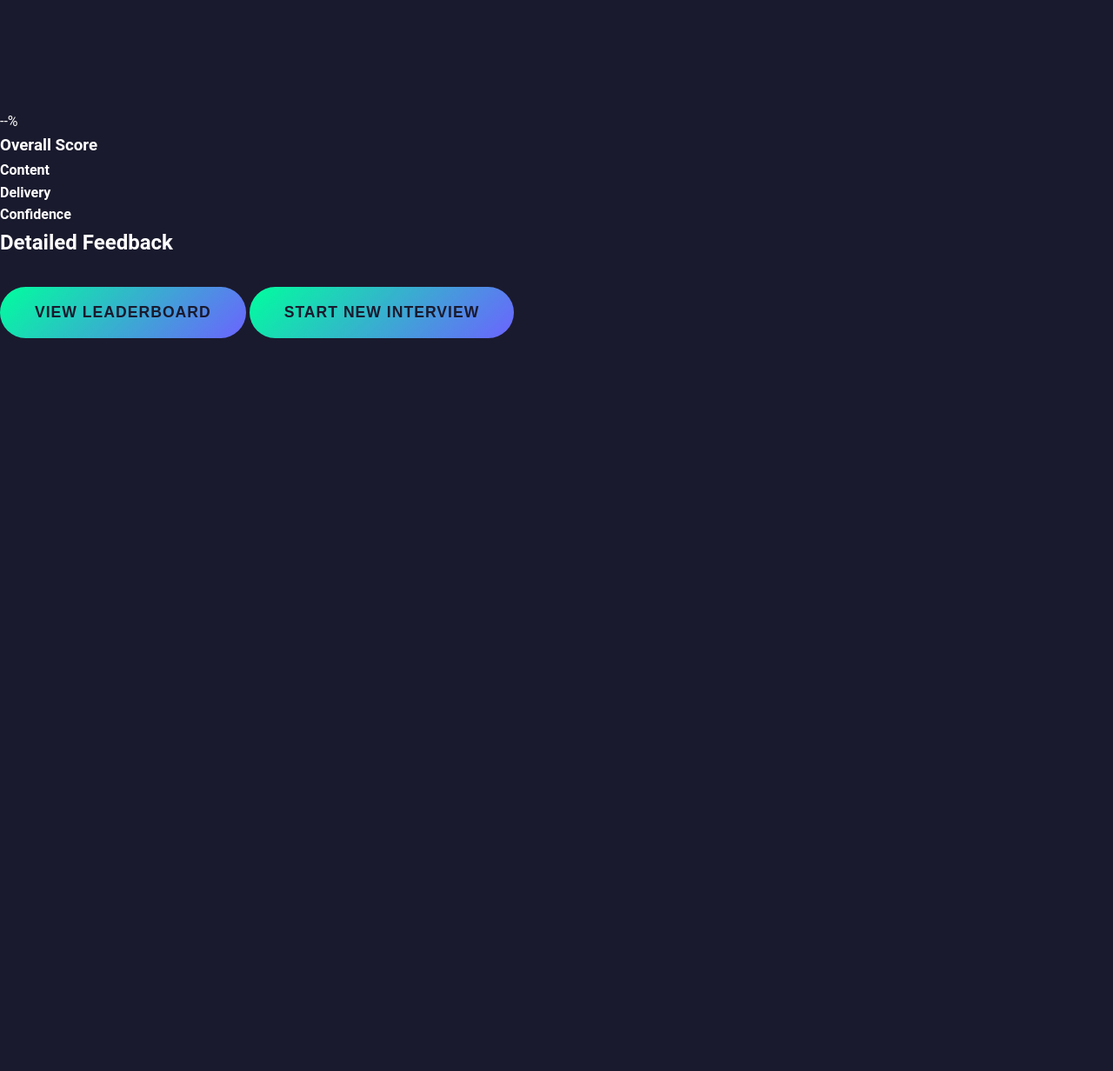
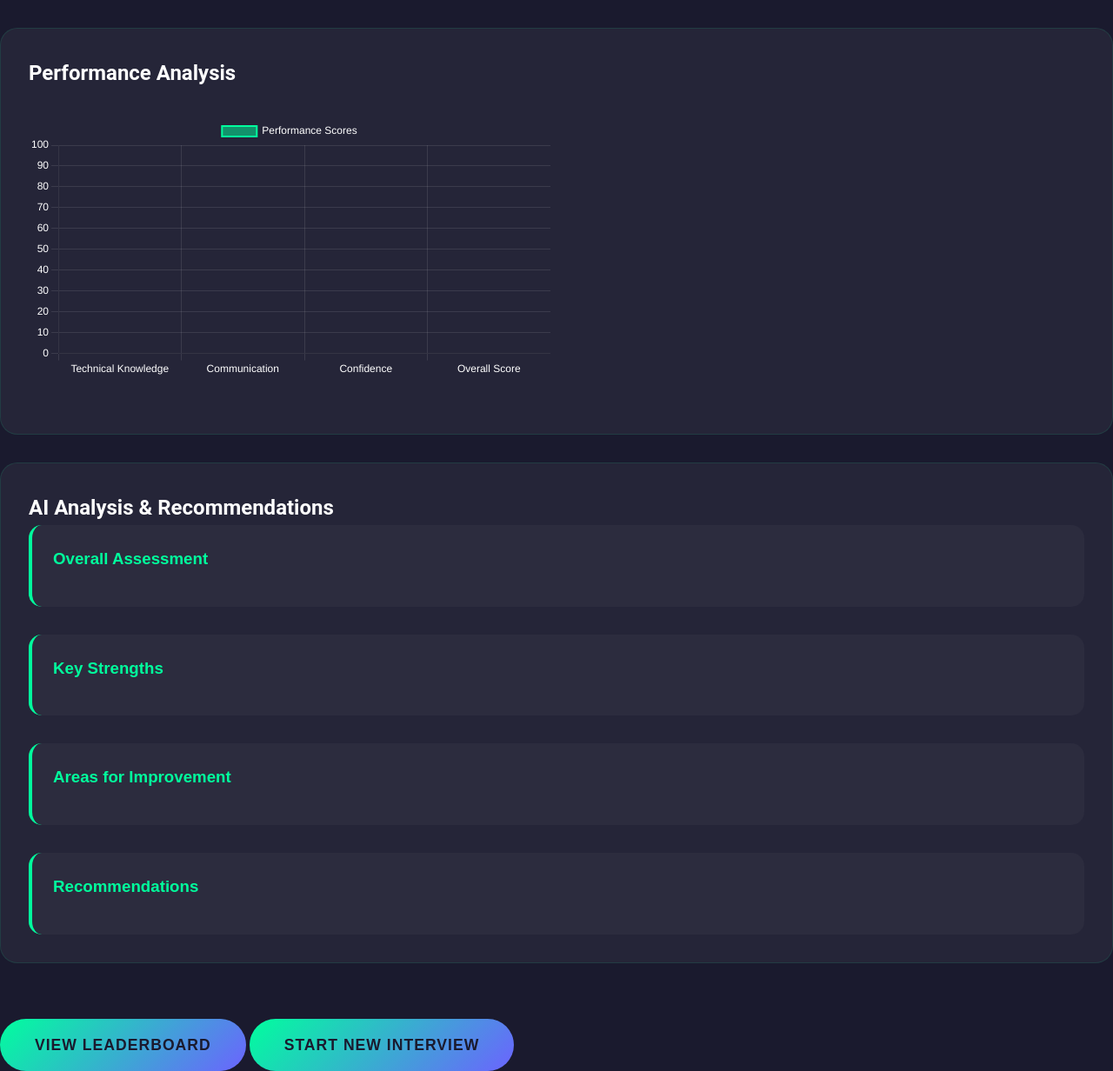
Before and after one commit to StackOverflowed512/RecruiTron-, a Flask app: page /feedback in a window 1280 px wide. Shown: the part 77-1309 px from the top of the page at 87% size. Before the commit the page ends 466 px from the top, so only its background shows below. Run offline with Flask 3, Linux system fonts and the light colour scheme; the visitor is signed in with stand-in values (Sample User, id 1); parts of the project's set-up code (start-up, migrations or seed data) failed here and were passed over.

Commit message:
feedback

```diff
--- a/app.py
+++ b/app.py
@@ -1,7 +1,7 @@
-from flask import Flask, render_template, request, jsonify, session
+from flask import Flask, render_template, request, jsonify, session, redirect
 import os
 import json
-import re  # Add this import
+import re
 from werkzeug.utils import secure_filename
 from models.resume_analyzer import ResumeAnalyzer
 from models.sentiment_analyzer import SentimentAnalyzer
@@ -207,6 +207,7 @@ def analyze_response():
         data = request.json
         question = data.get('question', '')
         response = data.get('response', '')
+        is_final = len(session.get('answers', [])) >= 4  # Check if this is the last question
 
         # Generate analysis prompt for Gemini
         prompt = f"""
@@ -226,11 +227,6 @@ def analyze_response():
                 "specific feedback point 3"
             ]
         }}
-
-        Base the scores on:
-        - Technical accuracy and depth
-        - Communication clarity
-        - Confidence in delivery
         """
 
         # Get Gemini's analysis
@@ -245,12 +241,7 @@ def analyze_response():
 
         analysis = json.loads(response_text)
 
-        # Validate analysis format
-        required_keys = ['technical_score', 'communication_score', 'confidence_score', 'total_score', 'feedback']
-        if not all(key in analysis for key in required_keys):
-            raise ValueError("Invalid response format from Gemini")
-
-        # Store the response and score
+        # Store the answer and analysis
         answers = session.get('answers', [])
         answers.append({
             'question': question,
@@ -259,61 +250,81 @@ def analyze_response():
         })
         session['answers'] = answers
 
-        # Check if this was the last question
-        current_questions = session.get('current_questions', [])
-        is_final = len(answers) >= len(current_questions)
-
         if is_final:
-            # Calculate final score
-            scores = [ans['score']['total_score'] for ans in answers]
-            final_score = {
-                'total_score': sum(scores) / len(scores),
+            # Calculate final scores
+            final_scores = {
                 'technical_score': sum(ans['score']['technical_score'] for ans in answers) / len(answers),
                 'communication_score': sum(ans['score']['communication_score'] for ans in answers) / len(answers),
-                'overall_score': sum(scores) / len(scores)
+                'confidence_score': sum(ans['score']['confidence_score'] for ans in answers) / len(answers),
+                'total_score': sum(ans['score']['total_score'] for ans in answers) / len(answers)
             }
-            session['final_score'] = final_score
+
+            # Generate overall feedback
+            feedback_prompt = f"""
+            Review these interview responses and provide comprehensive feedback:
+
+            Questions and Answers: {json.dumps(answers, indent=2)}
+
+            Provide feedback in this JSON format:
+            {{
+                "overall_assessment": "detailed assessment of overall performance",
+                "strengths": ["strength1", "strength2", "strength3"],
+                "areas_for_improvement": ["area1", "area2", "area3"],
+                "recommendations": ["recommendation1", "recommendation2", "recommendation3"]
+            }}
+            """
+
+            feedback_response = model.generate_content(feedback_prompt)
+            feedback_text = feedback_response.text.strip()
+
+            # Clean and parse feedback JSON
+            feedback_match = re.search(r'\{.*\}', feedback_text, re.DOTALL)
+            if feedback_match:
+                feedback_text = feedback_match.group()
+
+            overall_feedback = json.loads(feedback_text)
+
+            # Store in session
+            session['final_score'] = final_scores
+            session['overall_feedback'] = overall_feedback
+
+            return jsonify({
+                'success': True,
+                'is_final': True,
+                'redirect': '/feedback'
+            })
 
         return jsonify({
             'success': True,
+            'is_final': False,
             'score': analysis,
-            'feedback': analysis['feedback'],
-            'is_final': is_final,
-            'final_score': final_score if is_final else None
+            'feedback': analysis['feedback']
         })
 
     except Exception as e:
         print(f"Error analyzing response: {e}")
-        print(f"Response text: {response_text if 'response_text' in locals() else 'Not available'}")
-        return jsonify({
-            'success': False,
-            'error': str(e)
-        }), 500
+        return jsonify({'success': False, 'error': str(e)}), 500
 
-@app.route('/get_final_score')
-def get_final_score():
+@app.route('/feedback')
+def feedback():
+    if 'final_score' not in session or 'overall_feedback' not in session:
+        return redirect('/')
+    return render_template('feedback.html')
+
+@app.route('/get_final_feedback')
+def get_final_feedback():
     try:
-        final_score = session.get('final_score')
-        answers = session.get('answers', [])
-
-        if not final_score:
-            final_score = score_calculator.calculate_final_score({
-                'questions': answers
-            })
-            session['final_score'] = final_score
+        if 'final_score' not in session or 'overall_feedback' not in session:
+            return jsonify({'success': False, 'error': 'No feedback available'}), 404
 
         return jsonify({
             'success': True,
-            'score': final_score,
-            'answers': answers
+            'final_score': session['final_score'],
+            'overall_feedback': session['overall_feedback']
         })
-
     except Exception as e:
-        print(f"Error getting final score: {e}")
-        return jsonify({
-            'success': False,
-            'error': str(e)
-        }), 500
+        print(f"Error getting final feedback: {e}")
+        return jsonify({'success': False, 'error': str(e)}), 500
     video_data = data.get('videoData', '')
     audio_data = data.get('audioData', '')
 
@@ -396,10 +407,6 @@ def submit_interview():
         'score': final_score
     })
 
-@app.route('/feedback')
-def feedback():
-    return render_template('feedback.html')
-
 @app.route('/leaderboard')
 def leaderboard():
     return render_template('leaderboard.html')
--- a/static/css/style.css
+++ b/static/css/style.css
@@ -654,3 +654,60 @@ body.torch-effect {
         padding: 1rem 2rem;
     }
 }
+
+.performance-analysis {
+    background: rgba(255, 255, 255, 0.05);
+    border-radius: 20px;
+    padding: 2rem;
+    margin: 2rem 0;
+    border: 1px solid rgba(0, 255, 157, 0.1);
+}
+
+.chart-container {
+    height: 300px;
+    margin: 2rem 0;
+}
+
+.ai-feedback {
+    background: rgba(255, 255, 255, 0.05);
+    border-radius: 20px;
+    padding: 2rem;
+    margin: 2rem 0;
+    border: 1px solid rgba(0, 255, 157, 0.1);
+}
+
+.feedback-content {
+    display: grid;
+    gap: 2rem;
+}
+
+.feedback-section {
+    padding: 1.5rem;
+    background: rgba(255, 255, 255, 0.03);
+    border-radius: 15px;
+    border-left: 4px solid var(--primary-color);
+}
+
+.feedback-section h3 {
+    color: var(--primary-color);
+    margin-bottom: 1rem;
+    font-family: 'Orbitron', sans-serif;
+}
+
+.feedback-section ul {
+    list-style-type: none;
+    padding: 0;
+}
+
+.feedback-section li {
+    margin: 0.8rem 0;
+    padding-left: 1.5rem;
+    position: relative;
+}
+
+.feedback-section li::before {
+    content: '→';
+    color: var(--primary-color);
+    position: absolute;
+    left: 0;
+}
--- /dev/null
+++ b/static/js/feedback.js
@@ -0,0 +1,98 @@
+document.addEventListener('DOMContentLoaded', function() {
+    fetch('/get_final_feedback')
+        .then(response => response.json())
+        .then(data => {
+            if (data.success) {
+                displayPerformanceChart(data.final_score);
+                displayAIFeedback(data.overall_feedback);
+            }
+        })
+        .catch(error => console.error('Error:', error));
+});
+
+function displayPerformanceChart(scores) {
+    const ctx = document.getElementById('performanceChart').getContext('2d');
+    new Chart(ctx, {
+        type: 'bar',
+        data: {
+            labels: ['Technical Knowledge', 'Communication', 'Confidence', 'Overall Score'],
+            datasets: [{
+                label: 'Performance Scores',
+                data: [
+                    scores.technical_score,
+                    scores.communication_score,
+                    scores.confidence_score,
+                    scores.total_score
+                ],
+                backgroundColor: [
+                    'rgba(0, 255, 157, 0.5)',
+                    'rgba(108, 99, 255, 0.5)',
+                    'rgba(255, 51, 102, 0.5)',
+                    'rgba(255, 206, 86, 0.5)'
+                ],
+                borderColor: [
+                    'rgba(0, 255, 157, 1)',
+                    'rgba(108, 99, 255, 1)',
+                    'rgba(255, 51, 102, 1)',
+                    'rgba(255, 206, 86, 1)'
+                ],
+                borderWidth: 2
+            }]
+        },
+        options: {
+            responsive: true,
+            scales: {
+                y: {
+                    beginAtZero: true,
+                    max: 100,
+                    grid: {
+                        color: 'rgba(255, 255, 255, 0.1)'
+                    },
+                    ticks: {
+                        color: '#fff'
+                    }
+                },
+                x: {
+                    grid: {
+                        color: 'rgba(255, 255, 255, 0.1)'
+                    },
+                    ticks: {
+                        color: '#fff'
+                    }
+                }
+            },
+            plugins: {
+                legend: {
+                    labels: {
+                        color: '#fff'
+                    }
+                }
+            }
+        }
+    });
+}
+
+function displayAIFeedback(feedback) {
+    document.getElementById('overallAssessment').textContent = feedback.overall_assessment;
+
+    const strengthsList = document.getElementById('strengths');
+    feedback.strengths.forEach(strength => {
+        const li = document.createElement('li');
+        li.textContent = strength;
+        strengthsList.appendChild(li);
+    });
+
+    const improvementsList = document.getElementById('improvements');
+    feedback.areas_for_improvement.forEach(area => {
+        const li = document.createElement('li');
+        li.textContent = area;
+        improvementsList.appendChild(li);
+    });
+
+    const recommendationsList = document.getElementById('recommendations');
+    feedback.recommendations.forEach(rec => {
+        const li = document.createElement('li');
+        li.textContent = rec;
+        recommendationsList.appendChild(li);
+    });
+}
--- a/static/js/main.js
+++ b/static/js/main.js
@@ -150,17 +150,19 @@ function submitAnswer() {
     .then(res => res.json())
     .then(data => {
         if (data.success) {
-            displayFeedback(data.feedback);
-            displayScore(data.score);
+            if (data.is_final) {
+                window.location.href = '/feedback';
+            } else {
+                if (data.score) {
+                    displayScore(data.score);
+                    displayFeedback(data.feedback);
+                }
 
-            if (data.is_final) {
-                showFinalScore(data.final_score);
-            } else {
                 setTimeout(() => {
                     currentQuestionIndex++;
                     displayCurrentQuestion();
                     document.getElementById('response').value = '';
-                    clearFeedback();
+                    clearFeedbackDisplay();
                 }, 3000);
             }
         } else {
@@ -177,7 +179,45 @@ function submitAnswer() {
     });
 }
 
+function displayScore(score) {
+    if (!score) return;
+
+    const scoreElement = document.getElementById('score');
+    scoreElement.style.display = 'block';
+    scoreElement.innerHTML = `
+        <div class="score-details">
+            <h3>Score Breakdown:</h3>
+            <div class="score-item">
+                <label>Technical Understanding:</label>
+                <div class="score-bar">
+                    <div class="score-fill" style="width: ${score.technical_score || 0}%"></div>
+                </div>
+                <span>${score.technical_score || 0}%</span>
+            </div>
+            <div class="score-item">
+                <label>Communication:</label>
+                <div class="score-bar">
+                    <div class="score-fill" style="width: ${score.communication_score || 0}%"></div>
+                </div>
+                <span>${score.communication_score || 0}%</span>
+            </div>
+            <div class="score-item">
+                <label>Confidence:</label>
+                <div class="score-bar">
+                    <div class="score-fill" style="width: ${score.confidence_score || 0}%"></div>
+                </div>
+                <span>${score.confidence_score || 0}%</span>
+            </div>
+            <div class="score-total">
+                <h4>Total Score: ${score.total_score || 0}%</h4>
+            </div>
+        </div>
+    `;
+}
+
 function displayFeedback(feedback) {
+    if (!feedback) return;
+
     const feedbackElement = document.getElementById('feedback');
     feedbackElement.style.display = 'block';
     feedbackElement.innerHTML = `
@@ -188,76 +228,53 @@ function displayFeedback(feedback) {
     `;
 }
 
-function displayScore(score) {
+function clearFeedbackDisplay() {
     const scoreElement = document.getElementById('score');
-    scoreElement.style.display = 'block';
-    scoreElement.innerHTML = `
-        <div class="score-details">
-            <h3>Score Breakdown:</h3>
-            <div class="score-item">
-                <label>Technical Understanding:</label>
-                <div class="score-bar">
-                    <div class="score-fill" style="width: ${score.technical_score}%"></div>
-                </div>
-                <span>${score.technical_score}%</span>
-            </div>
-            <div class="score-item">
-                <label>Communication:</label>
-                <div class="score-bar">
-                    <div class="score-fill" style="width: ${score.communication_score}%"></div>
-                </div>
-                <span>${score.communication_score}%</span>
-            </div>
-            <div class="score-item">
-                <label>Confidence:</label>
-                <div class="score-bar">
-                    <div class="score-fill" style="width: ${score.confidence_score}%"></div>
-                </div>
-                <span>${score.confidence_score}%</span>
-            </div>
-            <div class="score-total">
-                <h4>Total Score: ${score.total_score}%</h4>
-            </div>
-        </div>
-    `;
+    const feedbackElement = document.getElementById('feedback');
+
+    if (scoreElement) {
+        scoreElement.style.display = 'none';
+        scoreElement.innerHTML = '';
+    }
+
+    if (feedbackElement) {
+        feedbackElement.style.display = 'none';
+        feedbackElement.innerHTML = '';
+    }
 }
 
-function showFinalScore(finalScore) {
-    const container = document.querySelector('.question-section');
-    container.innerHTML = `
-        <h2>Interview Complete!</h2>
-        <div class="final-score">
-            <div class="score-circle">
-                <h3>Final Score: ${finalScore.total_score.toFixed(1)}%</h3>
-            </div>
-            <div class="score-breakdown">
-                <h3>Performance Breakdown:</h3>
-                <div class="score-item">
-                    <label>Technical Knowledge:</label>
-                    <div class="score-bar">
-                        <div class="score-fill" style="width: ${finalScore.technical_score}%"></div>
-                    </div>
-                    <span>${finalScore.technical_score.toFixed(1)}%</span>
-                </div>
-                <div class="score-item">
-                    <label>Communication Skills:</label>
-                    <div class="score-bar">
-                        <div class="score-fill" style="width: ${finalScore.communication_score}%"></div>
-                    </div>
-                    <span>${finalScore.communication_score.toFixed(1)}%</span>
-                </div>
-                <div class="score-item">
-                    <label>Overall Performance:</label>
-                    <div class="score-bar">
-                        <div class="score-fill" style="width: ${finalScore.overall_score}%"></div>
-                    </div>
-                    <span>${finalScore.overall_score.toFixed(1)}%</span>
-                </div>
-            </div>
-        </div>
-        <a href="/feedback" class="btn">View Detailed Feedback</a>
-    `;
+function displayCurrentQuestion() {
+    const questionElement = document.getElementById('question');
+    const progressText = document.getElementById('progressText');
+    const progressBar = document.querySelector('.progress');
+
+    if (currentQuestionIndex < questions.length) {
+        questionElement.textContent = questions[currentQuestionIndex];
+        progressText.textContent = `Question ${currentQuestionIndex + 1} of ${questions.length}`;
+        progressBar.style.width = `${((currentQuestionIndex + 1) / questions.length) * 100}%`;
+    }
 }
 
-// Initialize when page loads
-document.addEventListener('DOMContentLoaded', initInterviewPage);
+// Initialize questions when the page loads
+document.addEventListener('DOMContentLoaded', function() {
+    fetch('/get_questions', {
+        method: 'POST',
+        headers: {
+            'Content-Type': 'application/json'
+        },
+        credentials: 'same-origin'
+    })
+    .then(res => res.json())
+    .then(data => {
+        if (data.success && data.questions) {
+            questions = data.questions;
+            displayCurrentQuestion();
+        } else {
+            throw new Error(data.error || 'Failed to get questions');
+        }
+    })
+    .catch(error => {
+        console.error('Error:', error);
+        alert('Failed to load interview questions. Please refresh the page.');
+    });
+});
--- a/templates/feedback.html
+++ b/templates/feedback.html
@@ -5,6 +5,7 @@
     <meta name="viewport" content="width=device-width, initial-scale=1.0">
     <title>Interview Feedback</title>
     <link rel="stylesheet" href="/static/css/style.css">
+    <script src="https://cdn.jsdelivr.net/npm/chart.js"></script>
 </head>
 <body>
     <div class="feedback-container">
@@ -13,51 +14,41 @@
             <p>Here's how you performed in your AI-powered interview</p>
         </header>
 
-        <div class="score-summary">
-            <div class="score-card">
-                <div class="score-circle">
-                    <svg class="progress-ring" width="120" height="120">
-                        <circle class="progress-ring-circle" stroke-width="8" fill="transparent" r="52" cx="60" cy="60"/>
-                    </svg>
-                    <div class="score-value" id="totalScore">--%</div>
+        <div class="performance-analysis">
+            <h2>Performance Analysis</h2>
+            <div class="chart-container">
+                <canvas id="performanceChart"></canvas>
+            </div>
+        </div>
+
+        <div class="ai-feedback">
+            <h2>AI Analysis & Recommendations</h2>
+            <div class="feedback-content">
+                <div class="feedback-section">
+                    <h3>Overall Assessment</h3>
+                    <p id="overallAssessment"></p>
                 </div>
-                <h3>Overall Score</h3>
-            </div>
-
-            <div class="score-details">
-                <div class="score-category">
-                    <h4>Content</h4>
-                    <div class="score-bar">
-                        <div class="score-fill" id="contentScore"></div>
-                    </div>
+                <div class="feedback-section">
+                    <h3>Key Strengths</h3>
+                    <ul id="strengths"></ul>
                 </div>
-                <div class="score-category">
-                    <h4>Delivery</h4>
-                    <div class="score-bar">
-                        <div class="score-fill" id="deliveryScore"></div>
-                    </div>
+                <div class="feedback-section">
+                    <h3>Areas for Improvement</h3>
+                    <ul id="improvements"></ul>
                 </div>
-                <div class="score-category">
-                    <h4>Confidence</h4>
-                    <div class="score-bar">
-                        <div class="score-fill" id="confidenceScore"></div>
-                    </div>
+                <div class="feedback-section">
+                    <h3>Recommendations</h3>
+                    <ul id="recommendations"></ul>
                 </div>
             </div>
         </div>
 
-        <div class="feedback-section">
-            <h2>Detailed Feedback</h2>
-            <div class="feedback-points" id="feedbackPoints">
-            </div>
-        </div>
-
         <div class="actions">
-            <button class="btn" id="viewLeaderboard">View Leaderboard</button>
-            <button class="btn primary" id="newInterview">Start New Interview</button>
+            <button class="btn" onclick="window.location.href='/leaderboard'">View Leaderboard</button>
+            <button class="btn primary" onclick="window.location.href='/'">Start New Interview</button>
         </div>
     </div>
 
-    <script src="/static/js/main.js"></script>
+    <script src="/static/js/feedback.js"></script>
 </body>
 </html>
```
